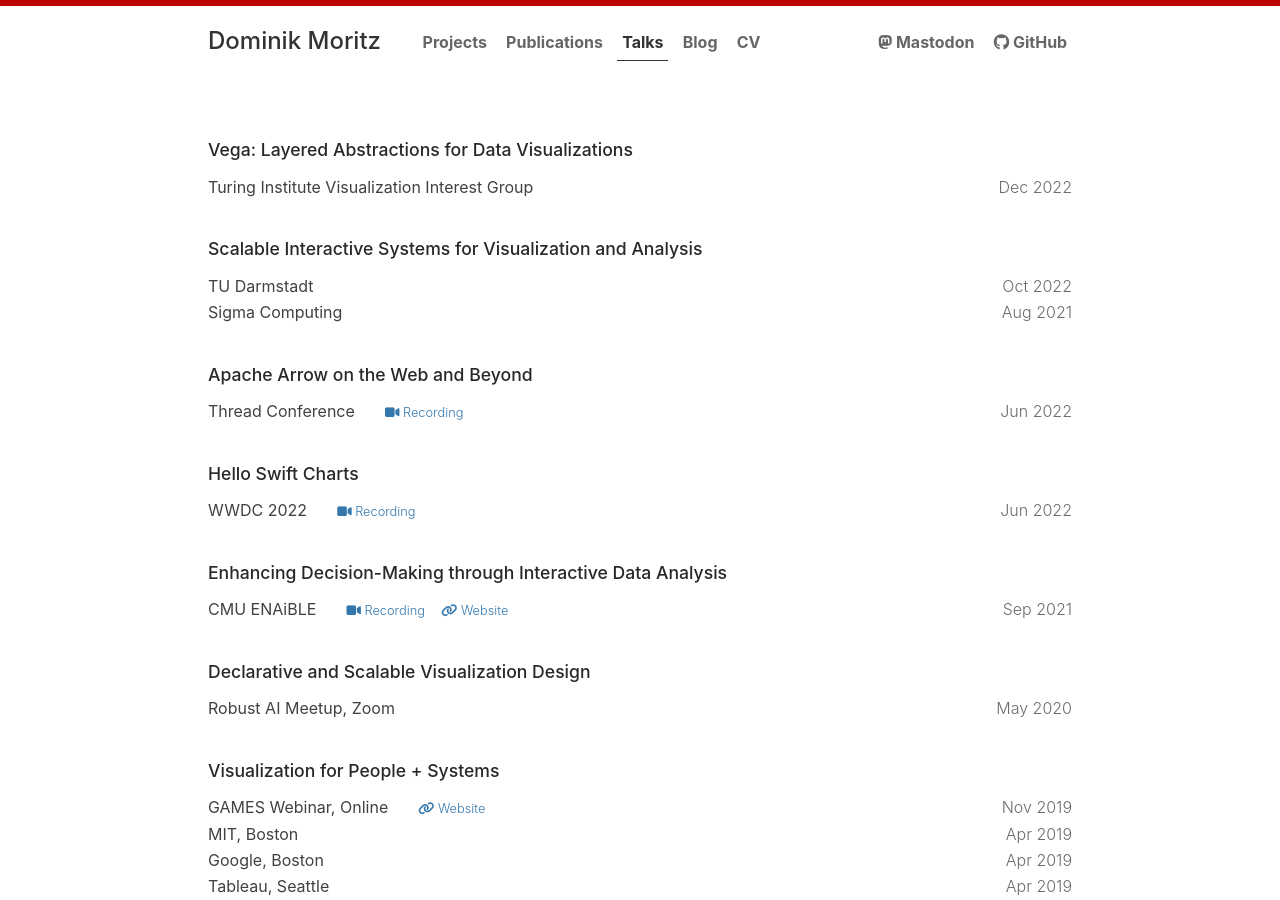
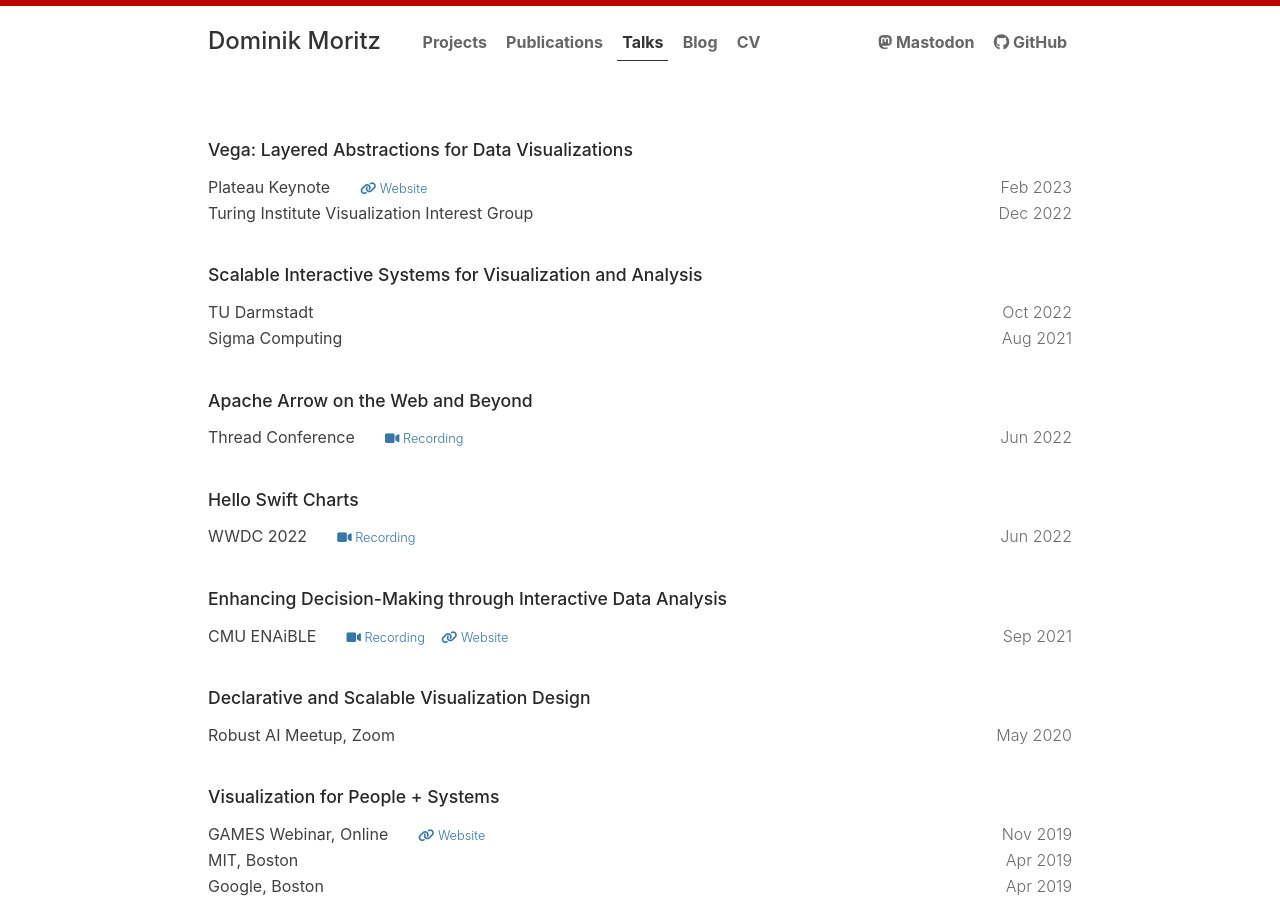
Before and after one commit to domoritz/domoritz.github.io, a Jekyll site: the page built from talks.md, in a window 1280 px wide and 900 px high. Built offline with Jekyll 4.4.1, drawn with Linux system fonts in a browser that asks for light colours.

Commit message:
Add plateau talk

```diff
--- a/_data/talks.yml
+++ b/_data/talks.yml
@@ -1,3 +1,7 @@
+- title: "Vega: Layered Abstractions for Data Visualizations"
+  location: Plateau Keynote
+  url: https://2023.plateau-workshop.org
+  date: 2023-02-14
 - title: "Vega: Layered Abstractions for Data Visualizations"
   location: Turing Institute Visualization Interest Group
   date: 2022-12-13
```
